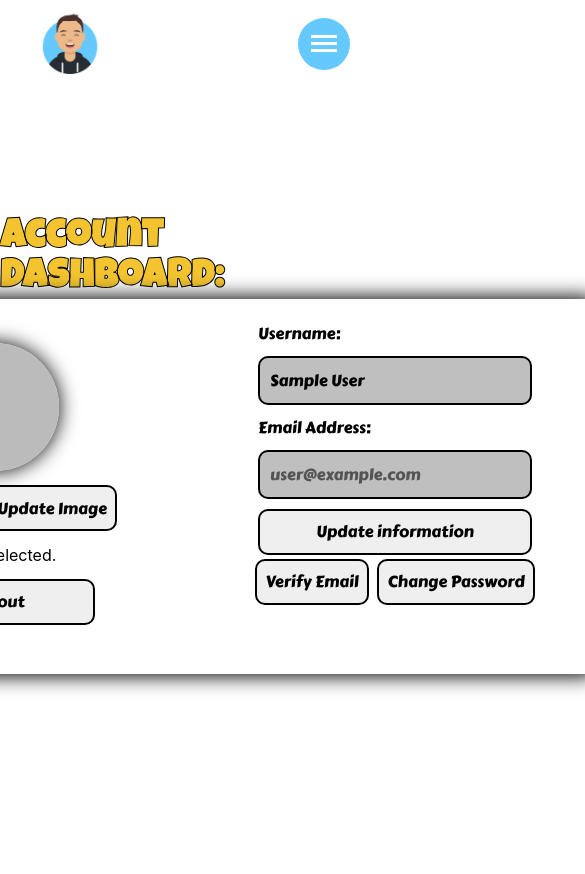
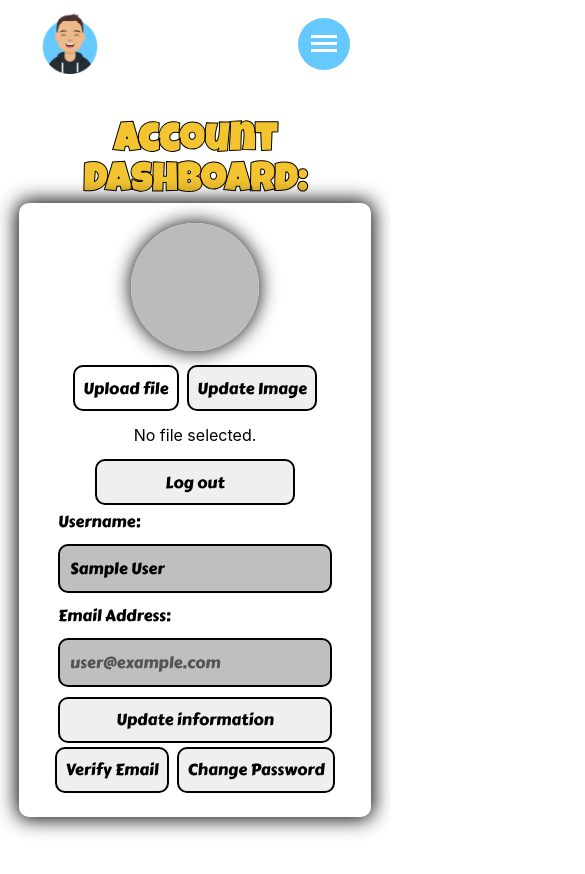
Before and after one commit to BlazingIsFire/andrews-webpage, a React (Create React App) app in the folder client/: page /dashboard in a window 390 px wide. Shown: the top 874 px of the page, 585 px wide, since content can reach past the window. Before the commit the page ends 844 px from the top, so only its background shows below. Built offline with nearby package versions, Linux system fonts and the light colour scheme; no server answers; sample sign-in values are in the browser's storage.

Commit message:
Adjusted the Dashboard to fit mobile devices.

```diff
--- a/client/src/pages/DashboardPage.css
+++ b/client/src/pages/DashboardPage.css
@@ -101,6 +101,7 @@ Start of Profile image section
     background-color: green;
 }
 #imageStatus-display{
+    margin: 0;
     color: green;
     font-family: Carter One;
 }
@@ -175,6 +176,7 @@ Start of Account information section
     background-color: green;
 }
 .dashboard-box-right h4{
+    margin: 0;
     color: green;
     font-family: Carter One;
 }
@@ -234,7 +236,11 @@ Start of Modals
     font-family: Carter One;
 }
 .email-modal-box h4{
+    color: green;
     font-family: Carter One;
+}
+.email-modal-box h5{
+    margin: 4px;
 }
 .email-modal-close-btn{
     padding: 1vh;
@@ -279,7 +285,11 @@ Start of Modals
     font-family: Carter One;
 }
 .password-reset-modal-box h4{
+    color: green;
     font-family: Carter One;
+}
+.password-reset-modal-box h5{
+    margin: 4px;
 }
 .password-reset-modal-close-btn{
     padding: 1vh;
@@ -295,3 +305,66 @@ Start of Modals
     scale: 1.1;
     background-color: #ff0000;
 }
+
+/*
+===========================================================
+@Media's for devices
+===========================================================
+*/
+
+@media only screen and (max-width: 1024px){
+    .account-dashboard-container-web{
+        margin-top: 3rem;
+    }
+    .account-dashboard-container-web h1{
+        margin-top: 0;
+        max-width: 250px;
+        text-align: center;
+    }
+    .dashboard-page-box{
+        width: 80%;
+        height: fit-content;
+        padding: 20px;
+        align-items: center;
+        justify-content: center;
+        flex-direction: column;
+    }
+    .dashboard-box-left{
+        width: 100%;
+    }
+    .dashboard-box-right{
+        width: 100%;
+    }
+    .email-modal-box{
+        width: 80%;
+    }
+    .email-modal-box h1{
+        text-align: center;
+    }
+    .password-reset-modal-box{
+        width: 80%;
+    }
+    .password-reset-modal-box h1{
+        text-align: center;
+    }
+}
+@media only screen and (max-width: 600px){
+    .account-dashboard-container-web{
+        margin-top: 0;
+    }
+}
+@media only screen and (max-width: 400px){
+    .account-dashboard-container-web{
+        margin-top: 3rem;
+    }
+}
+@media only screen and (max-width: 375px){
+    .account-dashboard-container-web{
+        margin-top: 8rem;
+    }
+}
+@media only screen and (max-width: 360px){
+    .account-dashboard-container-web{
+        margin-top: 4.5rem;
+    }
+}
```
